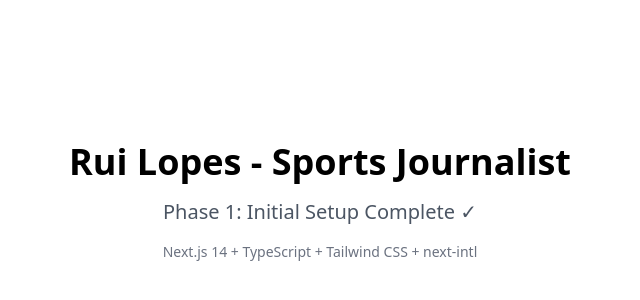
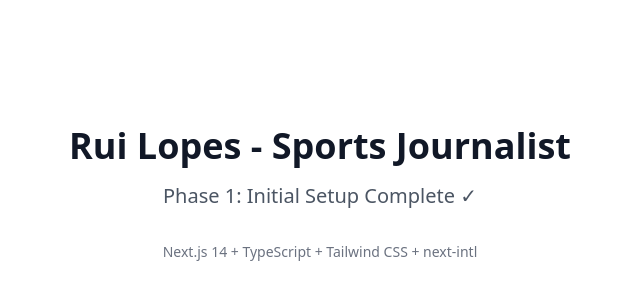
Before and after one commit to ruigomeslopes/website-v1, a Next.js app: page / in a window 1280 px wide. Shown: the part 198-498 px from the top of the page, without its empty margins (320-960 px from the left). Built offline with nearby package versions, Linux system fonts and the light colour scheme.

Commit message:
feat: add base styles and typography rules

```diff
--- a/src/app/globals.css
+++ b/src/app/globals.css
@@ -81,3 +81,105 @@
   --error: #f87171;
   --info: #60a5fa;
 }
+
+/* ============================================
+   BASE STYLES
+   ============================================ */
+
+* {
+  margin: 0;
+  padding: 0;
+  box-sizing: border-box;
+}
+
+html {
+  scroll-behavior: smooth;
+  -webkit-font-smoothing: antialiased;
+  -moz-osx-font-smoothing: grayscale;
+}
+
+body {
+  font-family: var(--font-body);
+  font-size: var(--text-base);
+  line-height: 1.6;
+  color: var(--text-primary);
+  background-color: var(--bg-primary);
+  transition: background-color var(--transition-base), color var(--transition-base);
+}
+
+/* ============================================
+   TYPOGRAPHY
+   ============================================ */
+
+h1, h2, h3, h4, h5, h6 {
+  font-family: var(--font-heading);
+  font-weight: 700;
+  line-height: 1.2;
+  color: var(--text-primary);
+  margin-bottom: 1rem;
+}
+
+h1 {
+  font-size: var(--text-4xl);
+}
+
+h2 {
+  font-size: var(--text-3xl);
+}
+
+h3 {
+  font-size: var(--text-2xl);
+}
+
+h4 {
+  font-size: var(--text-xl);
+}
+
+h5 {
+  font-size: var(--text-lg);
+}
+
+h6 {
+  font-size: var(--text-base);
+}
+
+p {
+  margin-bottom: 1rem;
+  color: var(--text-secondary);
+}
+
+a {
+  color: var(--accent-primary);
+  text-decoration: none;
+  transition: color var(--transition-fast);
+}
+
+a:hover {
+  color: var(--accent-hover);
+}
+
+/* ============================================
+   UTILITY CLASSES
+   ============================================ */
+
+.container {
+  width: 100%;
+  max-width: var(--container-max-width);
+  margin-left: auto;
+  margin-right: auto;
+  padding-left: 1rem;
+  padding-right: 1rem;
+}
+
+@media (min-width: 768px) {
+  .container {
+    padding-left: 2rem;
+    padding-right: 2rem;
+  }
+}
+
+/* Focus visible for accessibility */
+*:focus-visible {
+  outline: 2px solid var(--accent-primary);
+  outline-offset: 2px;
+}
```
